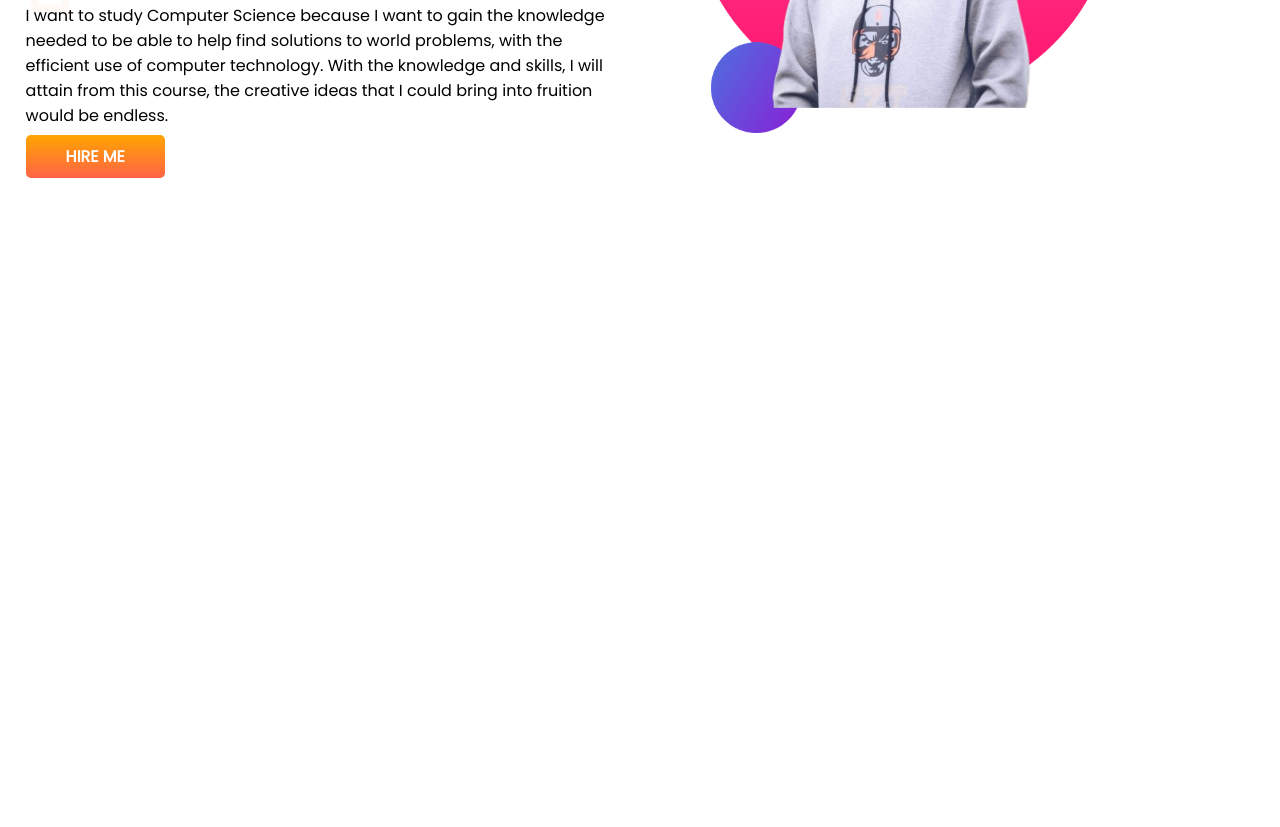
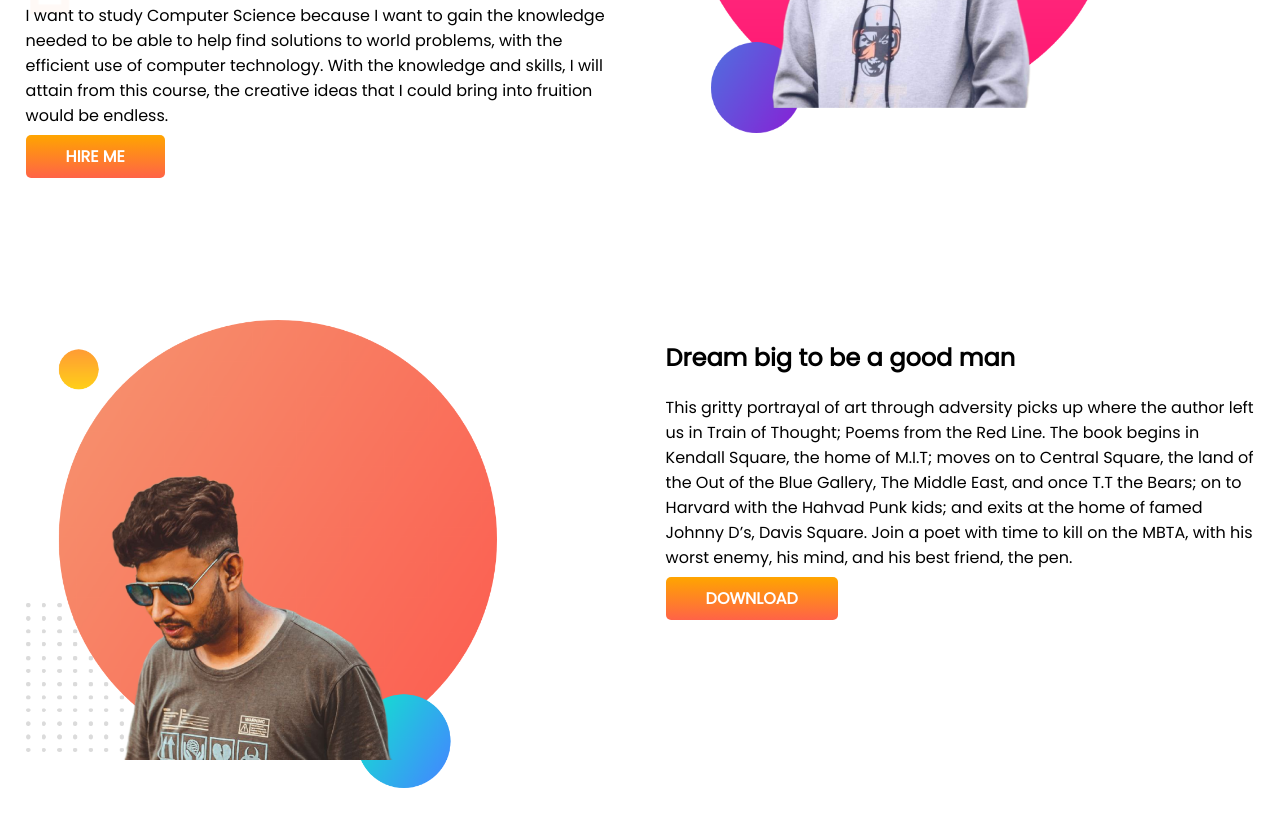
Before and after one commit to alamin15-13174/my-portfolio, a plain HTML site: page index.html in a window 1280 px wide. Shown: the part 345-1172 px from the top of the page. Before the commit the page ends 800 px from the top, so only its background shows below. Drawn offline with Linux system fonts and the light colour scheme.

Commit message:
mid point

```diff
--- a/index.html
+++ b/index.html
@@ -32,7 +32,19 @@
         </div>
 
     </section>
+<section class="dream big">
+    <div class="half-width">
+        <img src="my-bg.png" alt="">
+    </div>
+    <div class="half-width">
+        <h2>Dream big to be a good man</h2>
+        <p>This gritty portrayal of art through adversity picks up where the author left us in Train of Thought; Poems from the Red Line. The book begins in Kendall Square, the home of M.I.T; moves on to Central Square, the land of the Out of the Blue Gallery, The Middle East, and once T.T the Bears; on to Harvard with the Hahvad Punk kids; and exits at the home of famed Johnny D’s, Davis Square. Join a poet with time to kill on the MBTA, with his worst enemy, his mind, and his best friend, the pen.
+        </p>
 
+        <a class="link-button" target="_blank" href="https://www.facebook.com/profile.php?id=100064368612404">DOWNLOAD</a>
+    </div>
+    </div>
+</section>
 </body>
 
 </html>
--- a/style.css
+++ b/style.css
@@ -13,6 +13,7 @@ h1 {
 
 section {
     display: flex;
+    margin-bottom: 100px;
 }
 
 .half-width {
@@ -38,3 +39,6 @@ section {
     background-image: url(images/top-banner.png);
     background-repeat: no-repeat;
 }
+.dream-big{
+    background-image: url(images/dream-bg.png);
+}
```
Also changed, not shown: my-bg.png (added).
